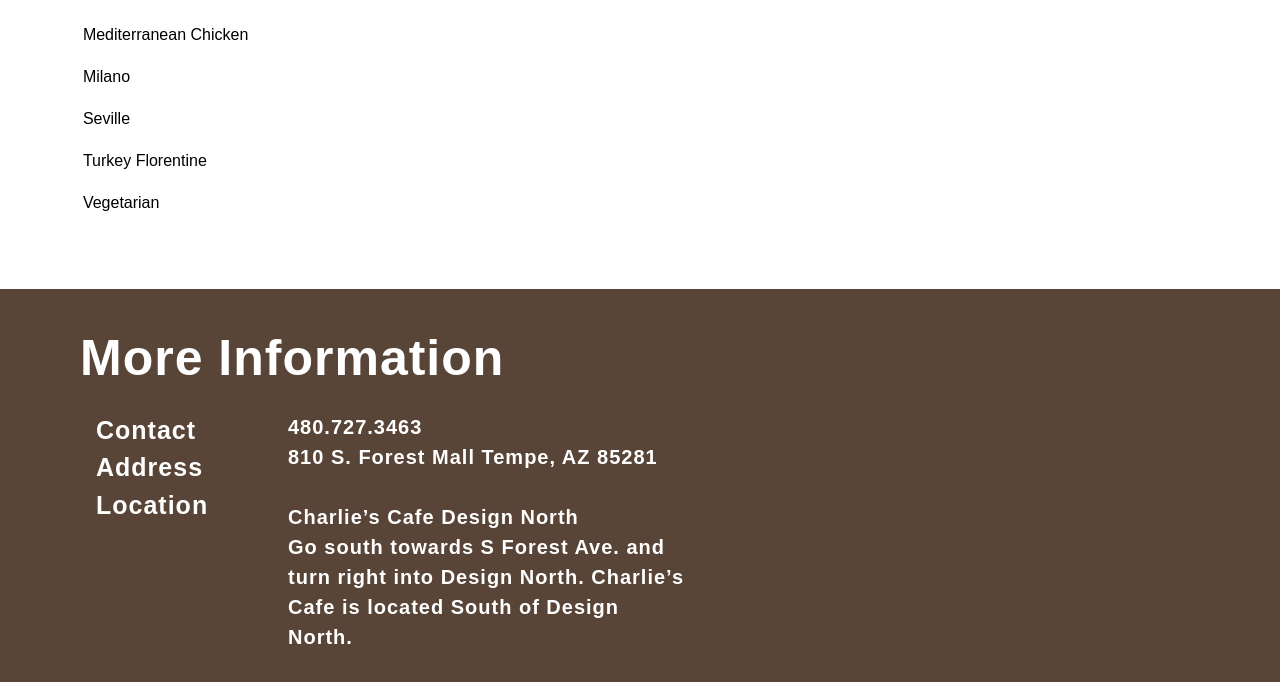
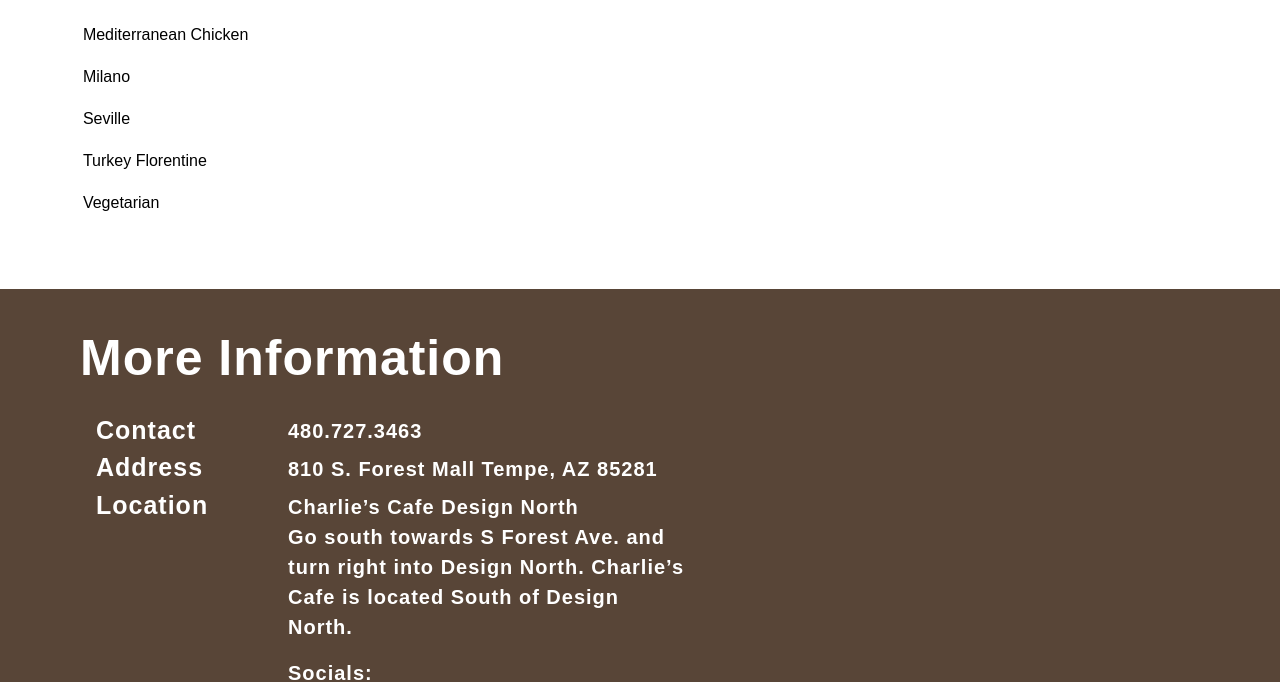
Before and after one commit to JessTu/gra322-s22, a plain HTML site: page charlieswebsite/index.html in a window 1280 px wide. Shown: the part 1835-2517 px from the top of the page. Drawn offline with nearby package versions, Linux system fonts and the light colour scheme; a web font is replaced by a local one.

Commit message:
no <br> and updated image size

```diff
--- a/charlieswebsite/css/styles.css
+++ b/charlieswebsite/css/styles.css
@@ -36,7 +36,7 @@ footer {
 }
 
 header {
-    background-image: url("../img/harry-brewer-irDJy_7lkWk-unsplash.jpg");
+    background-image: url("../img/updatedimg.jpg");
     background-size: cover;
     color: #fff;
     height: 65vw;
@@ -350,3 +350,16 @@ ul {
     margin-right: 2rem;
     text-align: right;
 }
+
+.phonenumber {
+    margin-top: .3rem;
+    margin-bottom: .5rem;
+}
+
+.address {
+    margin-bottom: .5rem;
+}
+
+.details {
+    margin-bottom: 1rem;
+}
--- a/charlieswebsite/index.html
+++ b/charlieswebsite/index.html
@@ -294,18 +294,27 @@
         </div>
 
         <div class="description">
-          480.727.3463</p>
+          <div class="phonenumber">
+            <p>480.727.3463</p>
+          </div>
 
-          810 S. Forest Mall
-          Tempe, AZ 85281
-          <br>
-          <br>Charlie’s Cafe Design North</p>
-          Go south towards S Forest
-          Ave. and turn right into
-          Design North. Charlie’s
-          Cafe is located South of
-          Design North.
-          <br> <br>
+          <div class="address">
+            <p>810 S. Forest Mall
+            Tempe, AZ 85281</p>
+          </div>
+
+          <div class="name">
+            <p>Charlie’s Cafe Design North</p>
+          </div>
+
+          <div class="details">
+            <p>Go south towards S Forest
+            Ave. and turn right into
+            Design North. Charlie’s
+            Cafe is located South of
+            Design North.</p>
+          </div>
+
           Socials:
           <p>
             <span class="fa-brands fa-instagram"></span>
```
Also changed, not shown: charlieswebsite/img/updatedimg.jpg (added), 1 other file.
